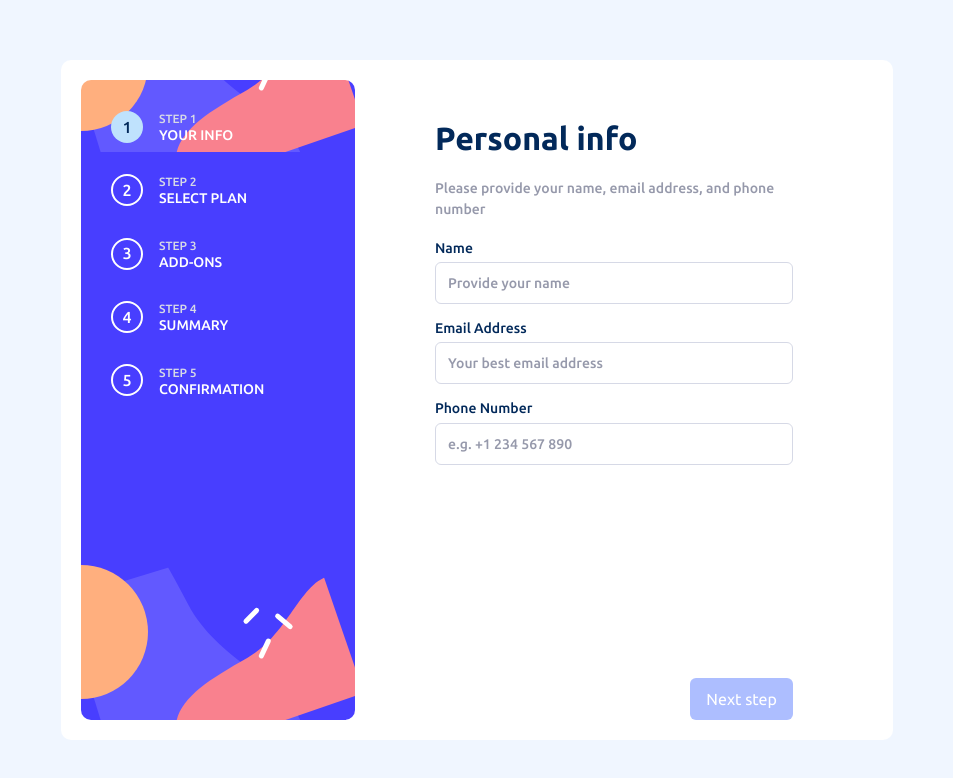
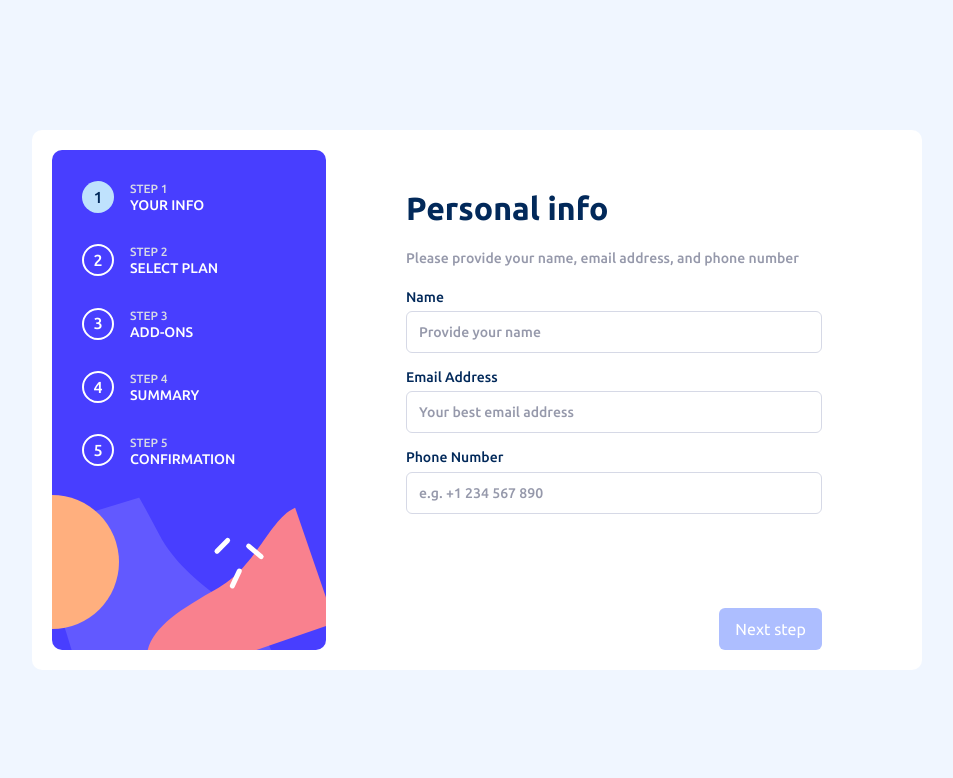
Before and after one commit to LucasED78/multi-step-form, a React (Vite) app: page / in a window 1280 px wide. Shown: the top 778 px of the page, without its empty margins (163-1116 px from the left). Built offline with nearby package versions, Linux system fonts and the light colour scheme.

Commit message:
fix: app proportions

```diff
--- a/src/components/form/components/confirmation-step/confirmation.styles.ts
+++ b/src/components/form/components/confirmation-step/confirmation.styles.ts
@@ -1,7 +1,7 @@
 import styled from 'styled-components';
 
 export const Container = styled.div`
-  min-height: 80vh;
+  height: 100%;
 
   display: flex;
   flex-direction: column;
--- a/src/components/form/components/form-wrapper/form-wrapper.styles.ts
+++ b/src/components/form/components/form-wrapper/form-wrapper.styles.ts
@@ -2,7 +2,7 @@ import styled from 'styled-components';
 
 export const Container = styled.div`
   height: 100%;
-  min-height: 80vh;
+  height: 100%;
 
   display: flex;
   flex-direction: column;
--- a/src/components/stepper-sidebar/stepper-sidebar.styles.ts
+++ b/src/components/stepper-sidebar/stepper-sidebar.styles.ts
@@ -7,7 +7,6 @@ export const StepperWrapper = styled.aside`
 
   width: 274px;
   height: 100%;
-  min-height: 80vh;
 
   padding: 30px;
 
--- a/src/components/wrapper/wrapper.styles.ts
+++ b/src/components/wrapper/wrapper.styles.ts
@@ -15,8 +15,8 @@ export const Container = styled.main`
 `;
 
 export const Wrapper = styled.div`
-  width: 65vw;
-  min-height: 80vh;
+  width: 890px;
+  height: 540px;
 
   display: flex;
 
```
